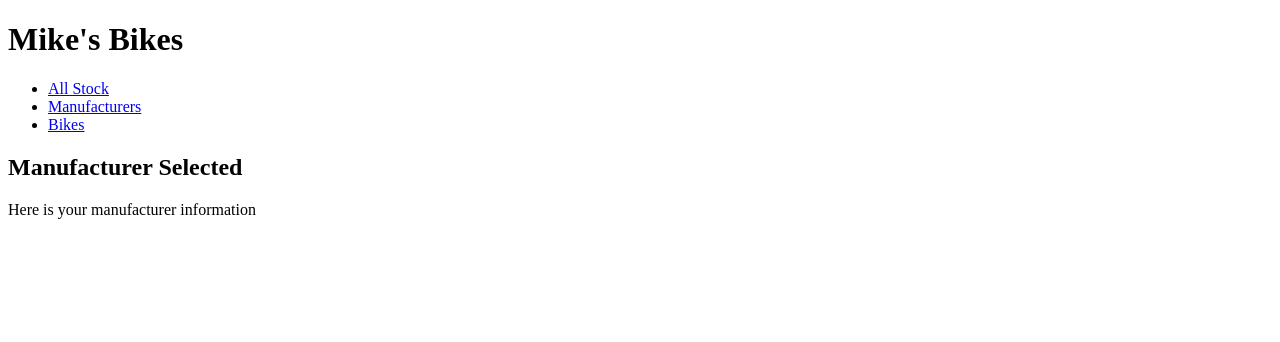
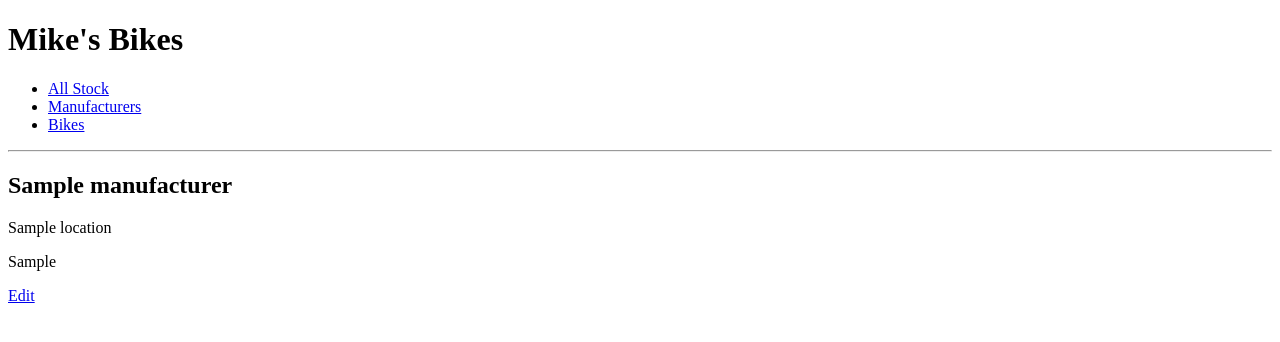
Before and after one commit to BrianBell422/python_solo_project, a Flask app: template mikes_bikes/templates/manufacturers/show.html in a window 1280 px wide. Shown: the top 342 px of the page. Run offline with Flask 2, Linux system fonts and the light colour scheme; the template is opened without the code that fills it: most values are stand-ins (such as "Sample title", 1, 10 or a date in 2020).

Commit message:
Manufacturers index page now leading onto single manufacturer info/edit page

```diff
--- a/mikes_bikes/controllers/manufacturer_controller.py
+++ b/mikes_bikes/controllers/manufacturer_controller.py
@@ -23,6 +23,11 @@ def create_manufacturer():
     manufacturer_repository.save(manufacturer)
     return redirect('/manufacturers')
 
+@manufacturers_blueprint.route("/manufacturers/<id>", methods=['GET'])
+def show_manufacturer(id):
+    manufacturer = manufacturer_repository.select(id)
+    return render_template('manufacturers/show.html', manufacturer = manufacturer)
+
 @manufacturers_blueprint.route("/manufacturers/show")
 def show():
     return render_template("manufacturers/show.html")
--- a/mikes_bikes/models/bike.py
+++ b/mikes_bikes/models/bike.py
@@ -1,6 +1,6 @@
 class Bike:
 
-    def __init__(self, manufacturer, model, description, buy_cost, sell_price, id = None ):
+    def __init__(self, manufacturer, model, description, buy_cost, sell_price, id=None):
         self.manufacturer = manufacturer
         self.model = model
         self.description = description
--- a/mikes_bikes/models/manufacturer.py
+++ b/mikes_bikes/models/manufacturer.py
@@ -1,6 +1,6 @@
 class Manufacturer:
 
-    def __init__(self, name, location, product_type, id = None ):
+    def __init__(self, name, location, product_type, id=None):
         self.name = name
         self.location = location
         self.product_type = product_type
--- a/mikes_bikes/repositories/manufacturer_repository.py
+++ b/mikes_bikes/repositories/manufacturer_repository.py
@@ -18,7 +18,7 @@ def select_all():
     results = run_sql(sql)
 
     for row in results:
-        manufacturer = Manufacturer(row['name'], row['location'],row['product_type'])
+        manufacturer = Manufacturer(row['name'], row['location'],row['product_type'], row['id'])
         manufacturers.append(manufacturer)
     return manufacturers
 
--- a/mikes_bikes/templates/bikes/index.html
+++ b/mikes_bikes/templates/bikes/index.html
@@ -15,4 +15,7 @@
     </div>
 {% endfor %}
 
+<hr>
+<h2><a href="bikes/new">Add new bike</a></h2>
+
 {% endblock %}
--- a/mikes_bikes/templates/manufacturers/show.html
+++ b/mikes_bikes/templates/manufacturers/show.html
@@ -1,8 +1,12 @@
-{% extends 'base.html' %}
+{% extends "base.html" %}
+{% block content %}
+<hr>
+  <div>
+    <h2>{{manufacturer.name}}</h2>
+    <p>{{manufacturer.location}}</p>
+    <p>{{manufacturer.product_type}}</p>
 
-{% block content %}
-<h1>Manufacturer Selected</h1>
-
-<p>Here is your manufacturer information</p>
+    <p><a href="/manufacturers/{{manufacturer.id}}/edit">Edit</a></p>
+  </div>
 
 {% endblock %}
```
Also changed, not shown: mikes_bikes/templates/manufacturers/index.html (+2 -5 lines).
